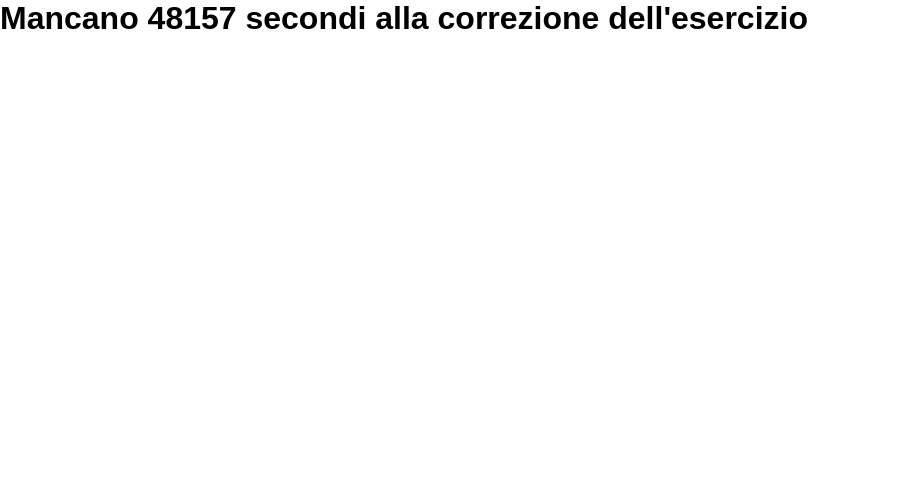
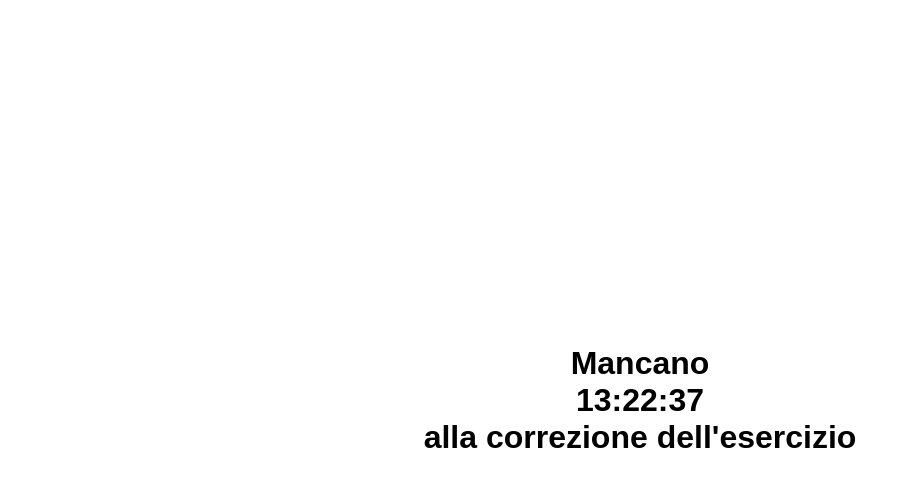
Before and after one commit to federico-casu/js-simon, a plain HTML site: page index.html in a window 1280 px wide. Shown: the whole page, without its empty margins (0-916 px from the left). Drawn offline with Linux system fonts and the light colour scheme.

Commit message:
feat: divided countdown into hours, minutes and seconds

```diff
--- a/assets/css/style.css
+++ b/assets/css/style.css
@@ -9,3 +9,14 @@
 html {
     font-family: sans-serif;
 }
+
+body > div{
+    height: 100vh;
+    display: flex;
+    justify-content: center;
+    align-items: center;
+}
+
+#countdown {
+    text-align: center;
+}
--- a/assets/js/main.js
+++ b/assets/js/main.js
@@ -13,14 +13,27 @@ tomorrow.setHours(9, 30, 0);
 
 const tomorrowMilliseconds = tomorrow.getTime();
 let countdownSeconds = (tomorrowMilliseconds - nowMilliseconds) / 1000;
+// let countdownSeconds = 10;
+let seconds = countdownSeconds % 60;
+let minutes = ((countdownSeconds - seconds) / 60) % 60;
+let hours = ((((countdownSeconds - seconds) / 60) - minutes) / 60);
 
 let clock;
 
 clock = setInterval(function (){
-    countdownHtml.innerHTML = `<h1>Mancano ${countdownSeconds} secondi alla correzione dell'esercizio</h1>`;
-    countdownSeconds--;
+    countdownHtml.innerHTML = `<h1>Mancano <br> ${hours}:${minutes}:${seconds} <br>alla correzione dell'esercizio</h1>`;
+    seconds--;
+    if (seconds < 0) {
+        if (minutes > 0) {
+            --minutes;
+            seconds = 59;
+        } else if (hours > 0) {
+            --hours;
+            minutes = 59;
+            seconds = 59;
+        } else {
+            clearInterval(clock);
+            countdownHtml.innerHTML = `<h1>E' ora di correggere l'esercizio!</h1>`;
+        }
+    }
 }, 1000);
-
-if (countdownSeconds === 0) {
-    clearInterval(clock);
-}
--- a/index.html
+++ b/index.html
@@ -10,8 +10,10 @@
 </head>
 <body>
 
-    <div id="countdown">
+    <div>
+        <div id="countdown">
 
+        </div>
     </div>
 
     <!-- My Js -->
```
